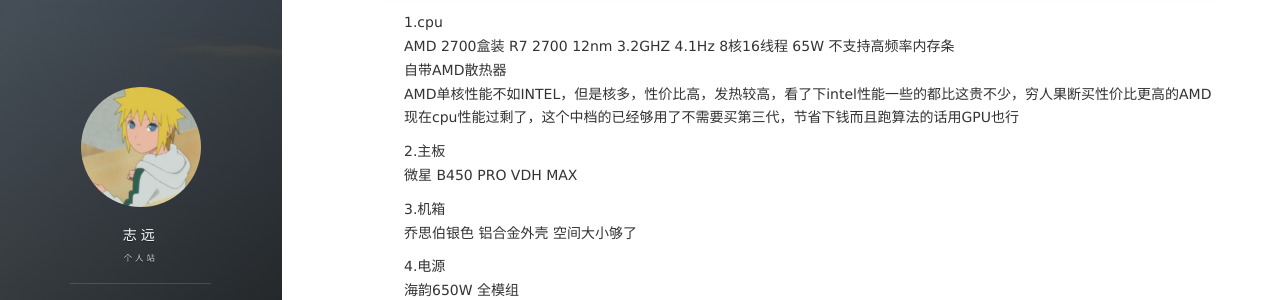
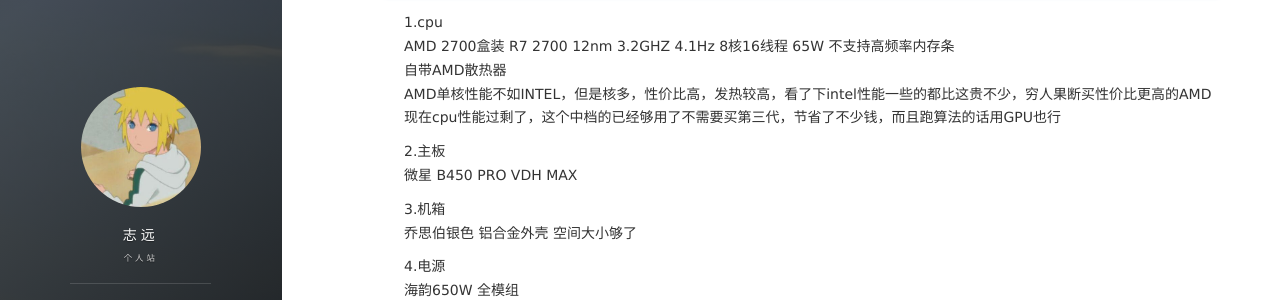
Before and after one commit to blueskyxzy/blueskyxzy.github.io, a Jekyll site: the page built from _posts/2019-11-25-computerinstall.md, in a window 1280 px wide and 900 px high. Shown: the part 201-501 px from the top of the window. Built offline with Jekyll 4.4.1, drawn with Linux system fonts in a browser that asks for light colours; nearby versions of some CDN libraries; comment, search, counter and statistics services are not loaded.

Commit message:
add 装机

```diff
--- a/_posts/2019-11-25-computerinstall.md
+++ b/_posts/2019-11-25-computerinstall.md
@@ -12,7 +12,7 @@ tags: 技能
    AMD 2700盒装  R7 2700   12nm  3.2GHZ  4.1Hz   8核16线程   65W 不支持高频率内存条
    自带AMD散热器
    AMD单核性能不如INTEL，但是核多，性价比高，发热较高，看了下intel性能一些的都比这贵不少，穷人果断买性价比更高的AMD
-   现在cpu性能过剩了，这个中档的已经够用了不需要买第三代，节省下钱而且跑算法的话用GPU也行
+   现在cpu性能过剩了，这个中档的已经够用了不需要买第三代，节省了不少钱，而且跑算法的话用GPU也行
 
 2.主板
    微星 B450 PRO VDH MAX
```
